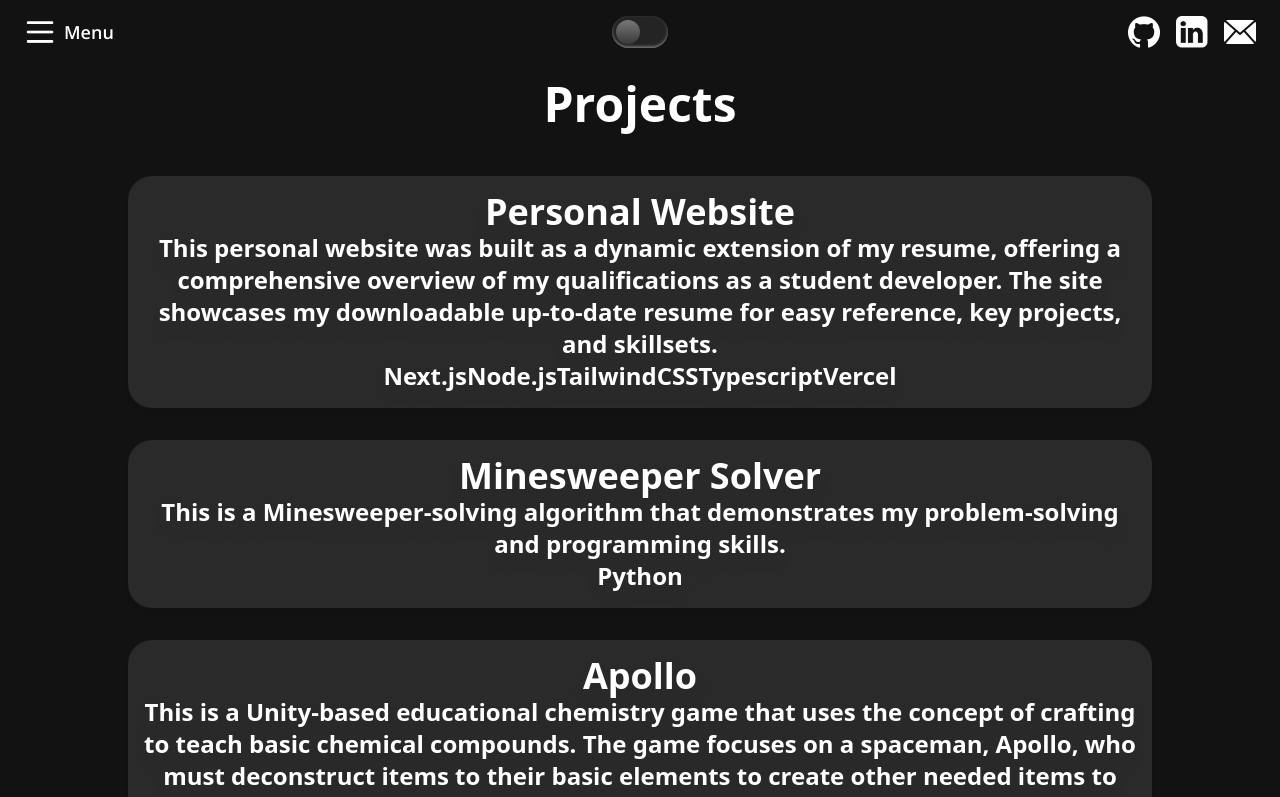
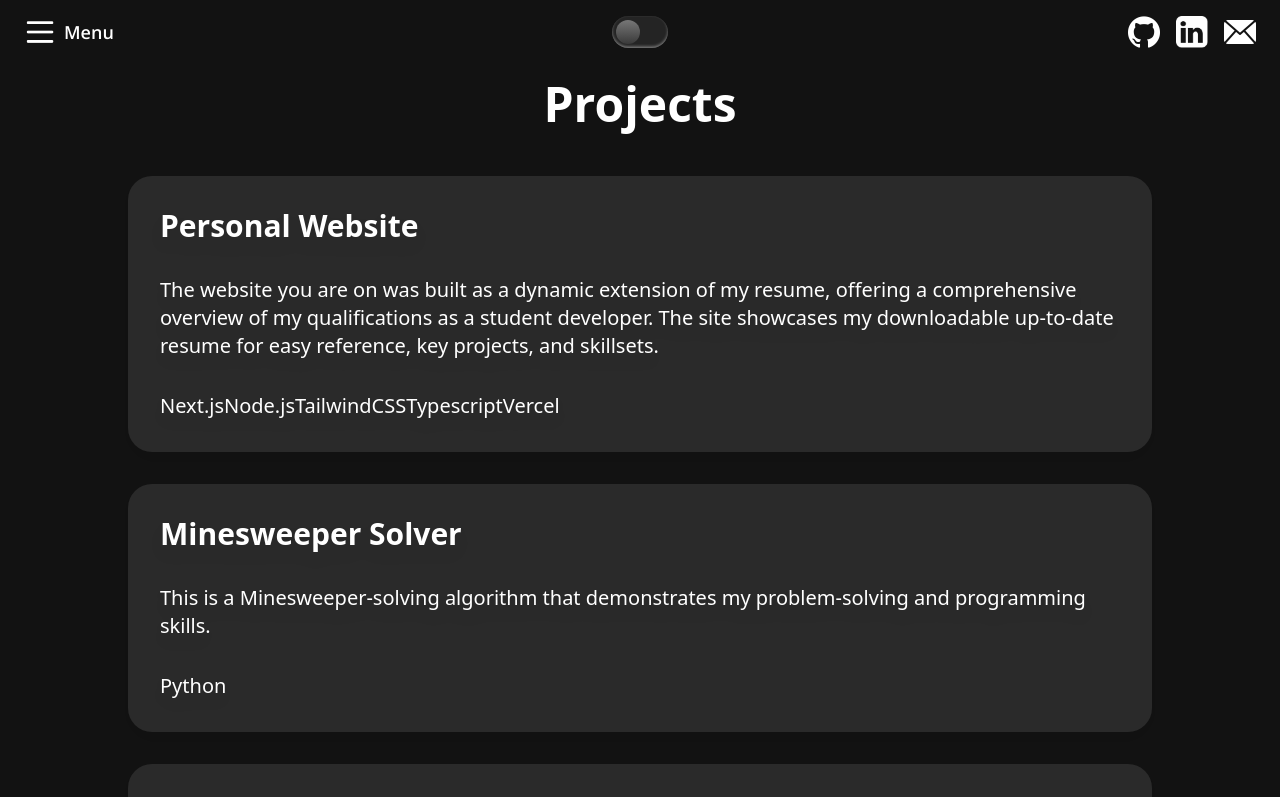
Before and after one commit to ENamja/personal-website, a Next.js app: page /projects in a window 1280 px wide. Shown: the top 797 px of the page. Built offline with nearby package versions, Linux system fonts and the light colour scheme.

Commit message:
Spaced text in project boxes

```diff
--- a/app/projects/ProjectList.tsx
+++ b/app/projects/ProjectList.tsx
@@ -9,9 +9,9 @@ function ProjectList() {
   const projects = [
     {
       name: "Personal Website",
-      link: "localhost:3000",
+      link: "https://github.com/ENamja/personal-website",
       description:
-        "This personal website was built as a dynamic extension of my resume, offering a comprehensive overview of my qualifications as a student developer. The site showcases my downloadable up-to-date resume for easy reference, key projects, and skillsets.",
+        "The website you are on was built as a dynamic extension of my resume, offering a comprehensive overview of my qualifications as a student developer. The site showcases my downloadable up-to-date resume for easy reference, key projects, and skillsets.",
       tools: ["Next.js", "Node.js", "TailwindCSS", "Typescript", "Vercel"],
     },
     {
@@ -23,7 +23,7 @@ function ProjectList() {
     },
     {
       name: "Apollo",
-      link: "localhost:3000",
+      link: "https://github.com/lanpai/apollo",
       description:
         "This is a Unity-based educational chemistry game that uses the concept of crafting to teach basic chemical compounds. The game focuses on a spaceman, Apollo, who must deconstruct items to their basic elements to create other needed items to repair his failing spaceship. Through our team's overall problem-solving skills, teamwork, and excellent visuals, our game was awarded first place in HackSoCal 2020.",
       tools: ["C#", "Unity"],
@@ -42,20 +42,22 @@ function ProjectList() {
           >
             <div
               className={
-                "transition-all w-full duration-500 p-4 my-4 rounded-3xl drop-shadow-lg" +
+                "transition-all w-full duration-500 p-8 my-4 rounded-3xl drop-shadow-lg" +
                 (theme === "dark" ? " text-white" : " bg-white text-black")
               }
             >
-              <div className="absolute rounded-3xl top-0 left-0 w-full h-full bg-white opacity-[.10]"></div>
               <Link
                 href={project.link}
                 target="_blank"
-                className="w-full h-full"
-              >
-                <div className="text-4xl">{project.name}</div>
-                <div className="text-2xl">{project.description}</div>
-                <div className="text-2xl">{project.tools}</div>
-              </Link>
+                className="absolute rounded-3xl top-0 left-0 w-full h-full bg-white opacity-[.10]"
+              ></Link>
+              <div className="w-full h-full text-left">
+                <div className="mb-4 text-3xl">{project.name}</div>
+                <div className="my-8 font-light text-xl">
+                  {project.description}
+                </div>
+                <div className="font-light text-xl">{project.tools}</div>
+              </div>
             </div>
           </li>
         );
```
